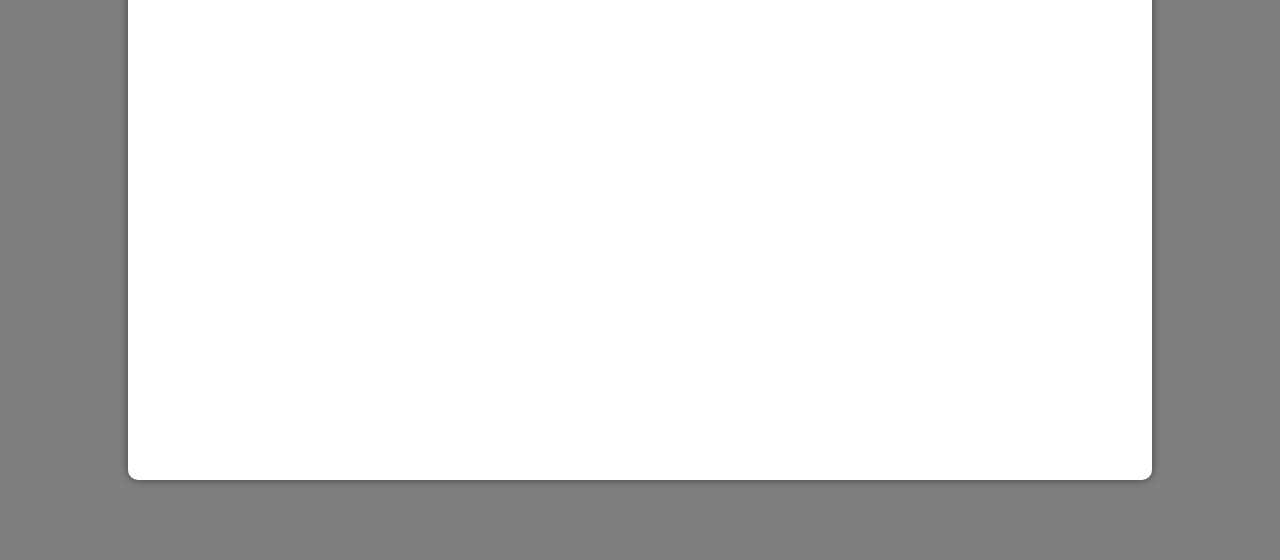
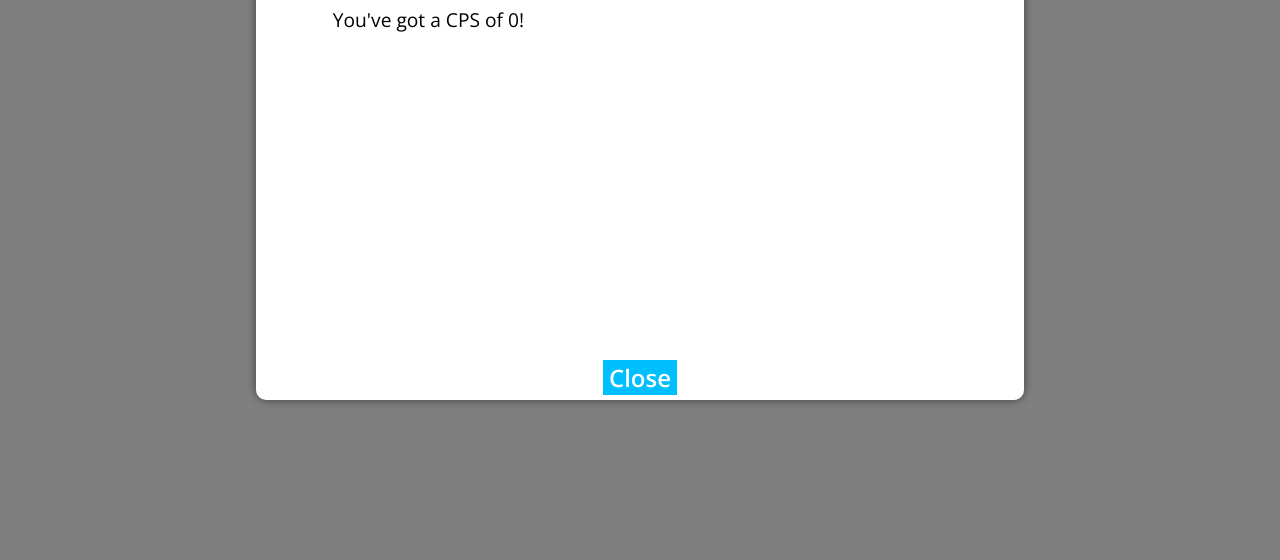
Before and after one commit to twboom/ClickSpeedTest, a plain HTML site: page index.html in a window 1280 px wide. Shown: the part 240-800 px from the top of the page. Drawn offline with nearby package versions, Linux system fonts and the light colour scheme.

Commit message:
Almost got it

```diff
--- a/css/modal.css
+++ b/css/modal.css
@@ -13,13 +13,47 @@ div#modal {
     top: 50%;
     left: 50%;
     transform: translate(-50%, -50%);
-    width: 80%;
-    height: 80%;
+    width: 60%;
+    height: 60%;
     background-color: white;
     border-radius: 10px;
     box-shadow: 0 0 10px rgba(0, 0, 0, 0.5);
+
+}
+
+div#results {
+    width: 80%;
+    margin: auto;
+    font-size: larger;
 }
 
 div#modal > h1 {
     text-align: center;
 }
+
+div#close-container {
+    position: absolute;
+    bottom: 1%;
+    width: 100%;
+    display: flex;
+    justify-content: center;
+}
+
+div#close-container > button#close {
+    outline: none;
+    border: none;
+    background-color: #00bfff;
+    color: white;
+    font-size: 150%;
+    font-weight: 600;
+    transition: filter 0.2s;
+    cursor: pointer;
+}
+
+div#close-container > button#close:hover {
+    filter: saturate(0.7);
+}
+
+div#close-container > button#close:active {
+    filter: saturate(0.5);
+}
--- a/index.html
+++ b/index.html
@@ -8,6 +8,7 @@
     <link rel="stylesheet" href="css/style.css">
     <link rel="stylesheet" href="css/modal.css">
     <script defer src="js/counter.js"></script>
+    <script defer src="js/modal.js"></script>
 </head>
 <body>
 
@@ -32,7 +33,12 @@
     <div id="modal-container">
         <div id="modal">
             <h1>Your results!</h1>
-            <p>You clicked <span id="click-counter-modal">0</span> times in <span id="timer-modal">0</span> seconds.</p>
+            <div id="results">
+                <p id="cps-sentence">You've got a CPS of <span id="cps">0</span>!</p>
+            </div>
+            <div id="close-container">
+                <button id="close">Close</button>
+            </div>
         </div>
     </div>
 
--- a/js/counter.js
+++ b/js/counter.js
@@ -86,6 +86,14 @@ async function updateTimer() {
     timer.innerHTML = (Date.now() - startTime) / 1000;
 }
 
+function showResults() {
+    const cpsEl = document.getElementById('cps');
+    const cps = count / (config.time / 1000);
+
+    cpsEl.innerHTML = cps.toFixed(2);
+
+}
+
 function main() {
     startButton.addEventListener('click', toggle)
 };
--- /dev/null
+++ b/js/modal.js
@@ -0,0 +1,15 @@
+const modal = document.getElementById('modal-container');
+
+function showModal() {
+    modal.style.display = 'block';
+};
+
+function closeModal() {
+    modal.style.display = 'none';
+};
+
+function initModal() {
+    document.getElementById('close').addEventListener('click', closeModal);
+};
+
+initModal();
```
